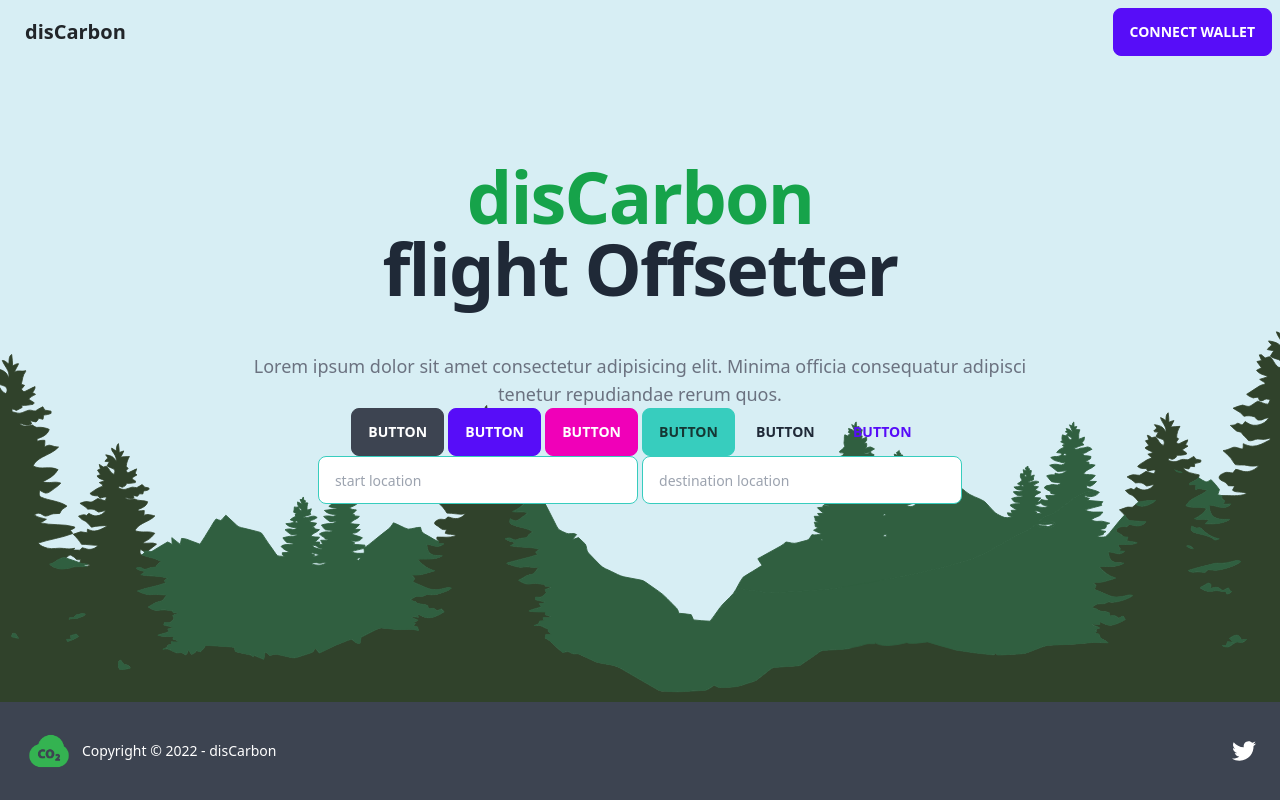
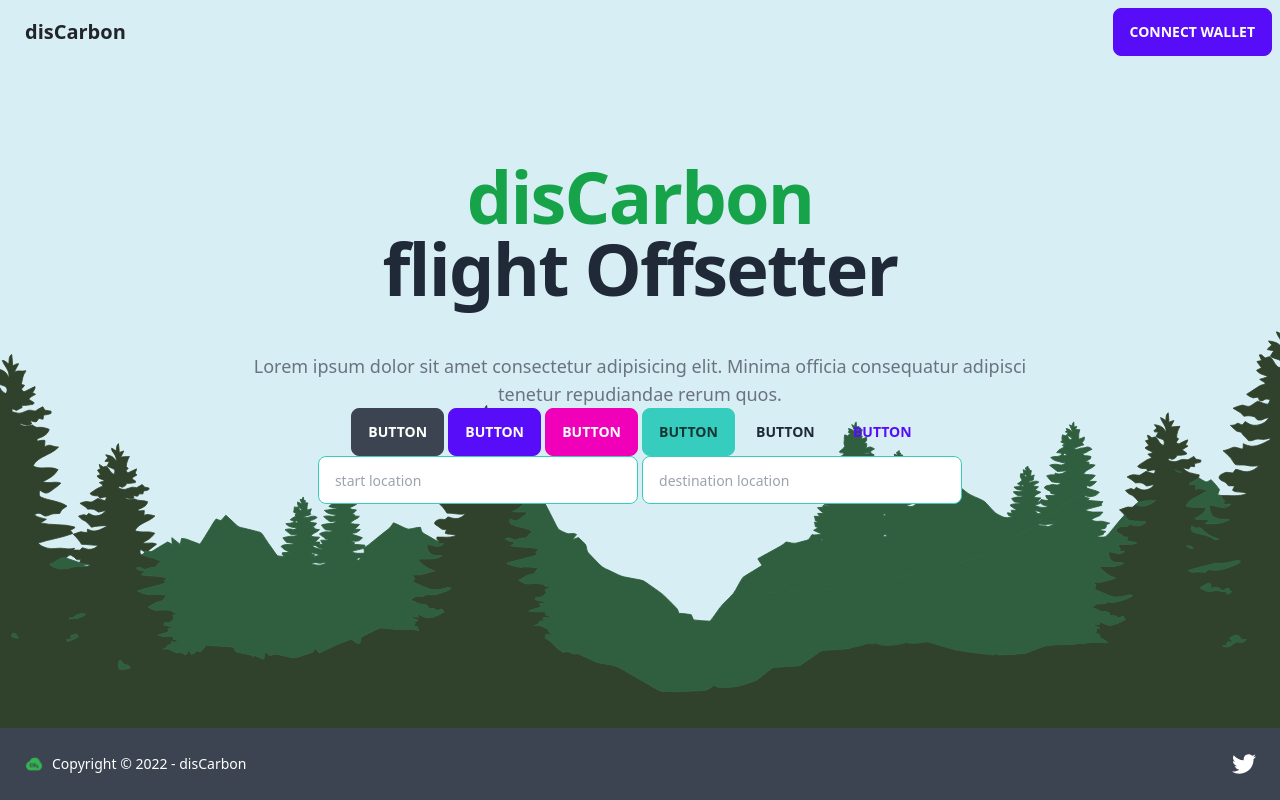
Before and after one commit to discarbon/discarbon-website-flight, a website: page index.html in a window 1280 px wide. Drawn offline with nearby package versions, Linux system fonts and the light colour scheme; a script that the page names is missing.

Commit message:
smaller footer logo

```diff
--- a/index.html
+++ b/index.html
@@ -118,7 +118,7 @@
 
     <footer class="footer footer items-center p-4 bg-neutral text-neutral-content fixed bottom-0">
       <div class="items-center grid-flow-col">
-        <img src="./images/CO2_logo.png" alt="CO2 Logo" style="width:50px;">
+        <img src="./images/CO2_logo.png" alt="CO2 Logo" style="width:20px;">
         <p>Copyright © 2022 - disCarbon</p>
       </div>
       <div class="grid-flow-col gap-4 md:place-self-center md:justify-self-end">
```
